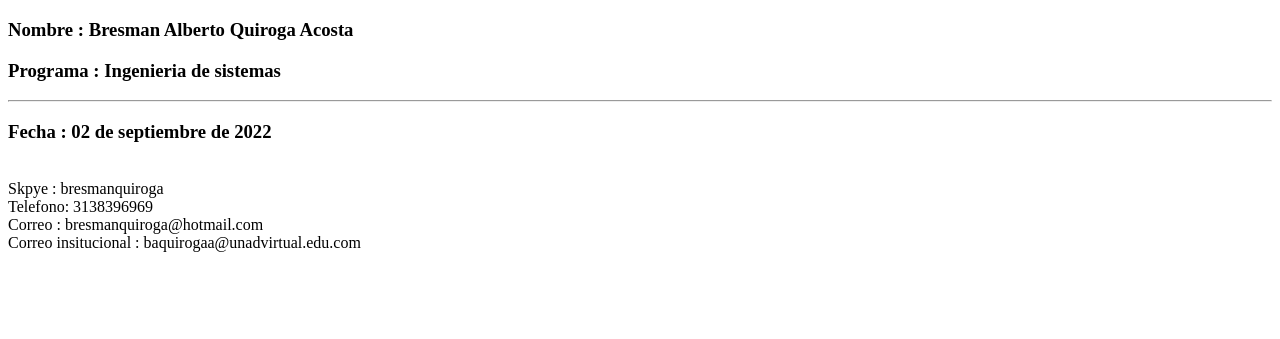
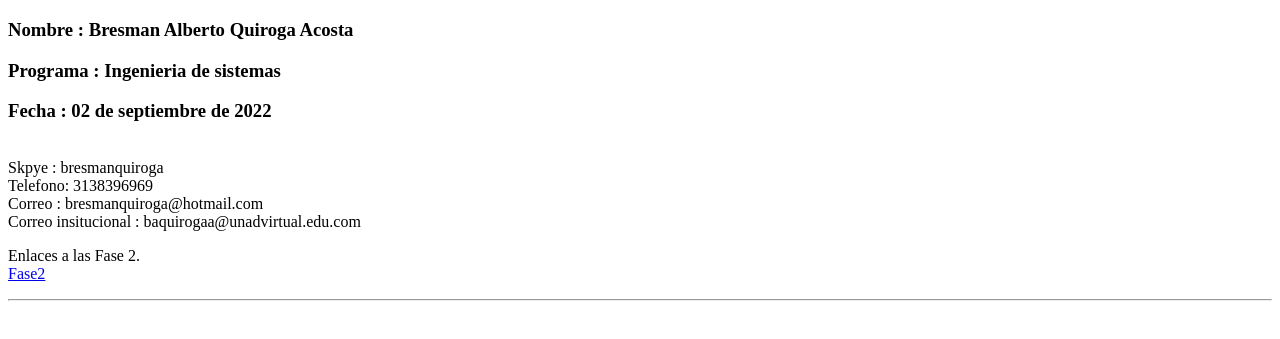
Before and after one commit to baquiroga/DSW-BresmanQuiroga, a plain HTML site: page index.html in a window 1280 px wide. Shown: the part 61-400 px from the top of the page. Drawn offline with Linux system fonts and the light colour scheme.

Commit message:
index.html
Se ingrese cambio para html

```diff
--- a/index.html
+++ b/index.html
@@ -10,8 +10,6 @@
     <h1>Diseño de sitio web 2022 16-04</h1>
     <h3>Nombre : Bresman Alberto Quiroga Acosta </h3>
     <h3>Programa : Ingenieria de sistemas </h3>
-
-    <hr>
     <h3>Fecha : 02 de septiembre de 2022</h3> <br>
 
         Skpye : bresmanquiroga <br>
@@ -19,7 +17,13 @@
         Correo : bresmanquiroga@hotmail.com <br>
         Correo insitucional : baquirogaa@unadvirtual.edu.com <br>
 
+    <p> Enlaces a las Fase 2. <br>
 
+        <a href="Fase2/Design.html"> Fase2 </a>
+
+
+    </p>
+    <hr>
 
 </body>
 </html>
```
